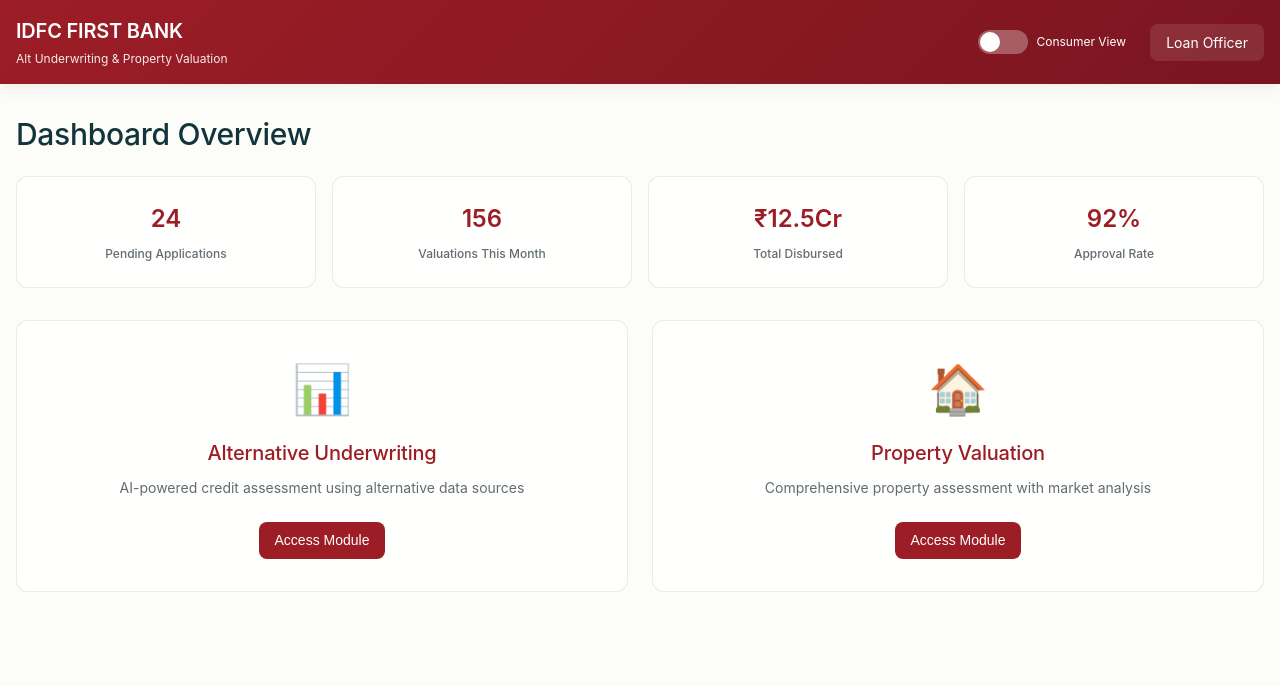
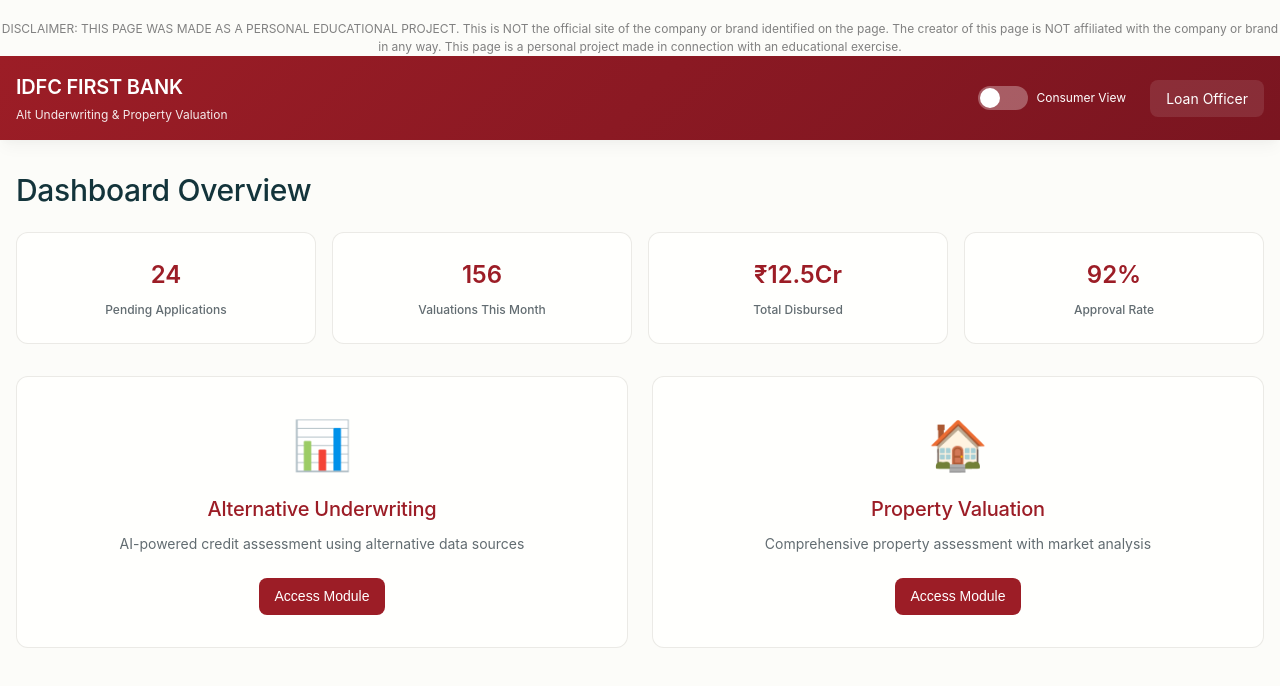
Before and after one commit to udhaykumar7798-png/IDFC-Underwriting-Prototype, a plain HTML site: page index.html in a window 1280 px wide. Drawn offline with nearby package versions, Linux system fonts and the light colour scheme; a web font is replaced by a local one.

Commit message:
Update index.html

```diff
--- a/index.html
+++ b/index.html
@@ -8,6 +8,13 @@
     <script src="https://cdn.jsdelivr.net/npm/chart.js"></script>
 </head>
 <body>
+    <footer style="font-size: 12px; text-align: center; margin-top: 20px; color: gray;">
+  DISCLAIMER: THIS PAGE WAS MADE AS A PERSONAL EDUCATIONAL PROJECT.
+  This is NOT the official site of the company or brand identified on the page.
+  The creator of this page is NOT affiliated with the company or brand in any way.
+  This page is a personal project made in connection with an educational exercise.
+</footer>
+
     <!-- Header -->
     <header class="header">
         <div class="container">
```
